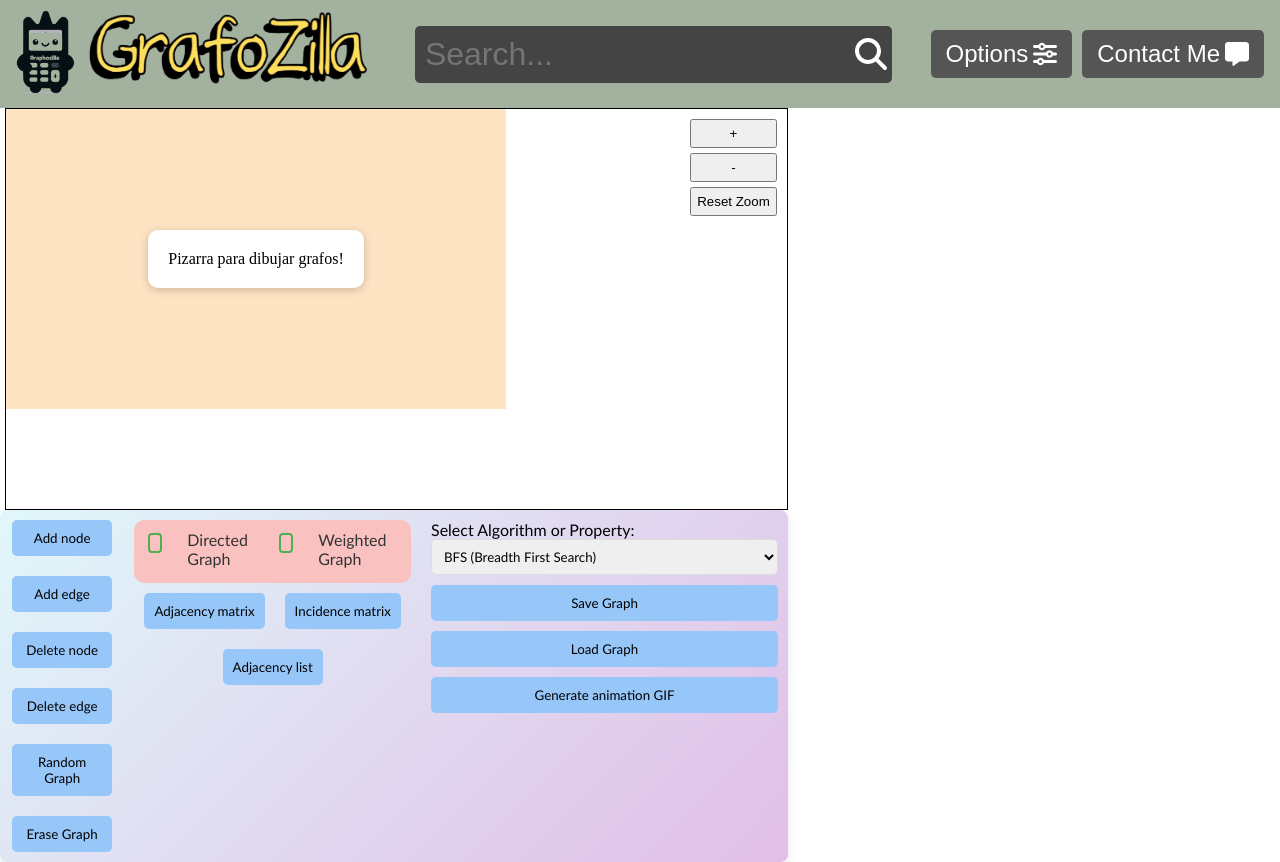
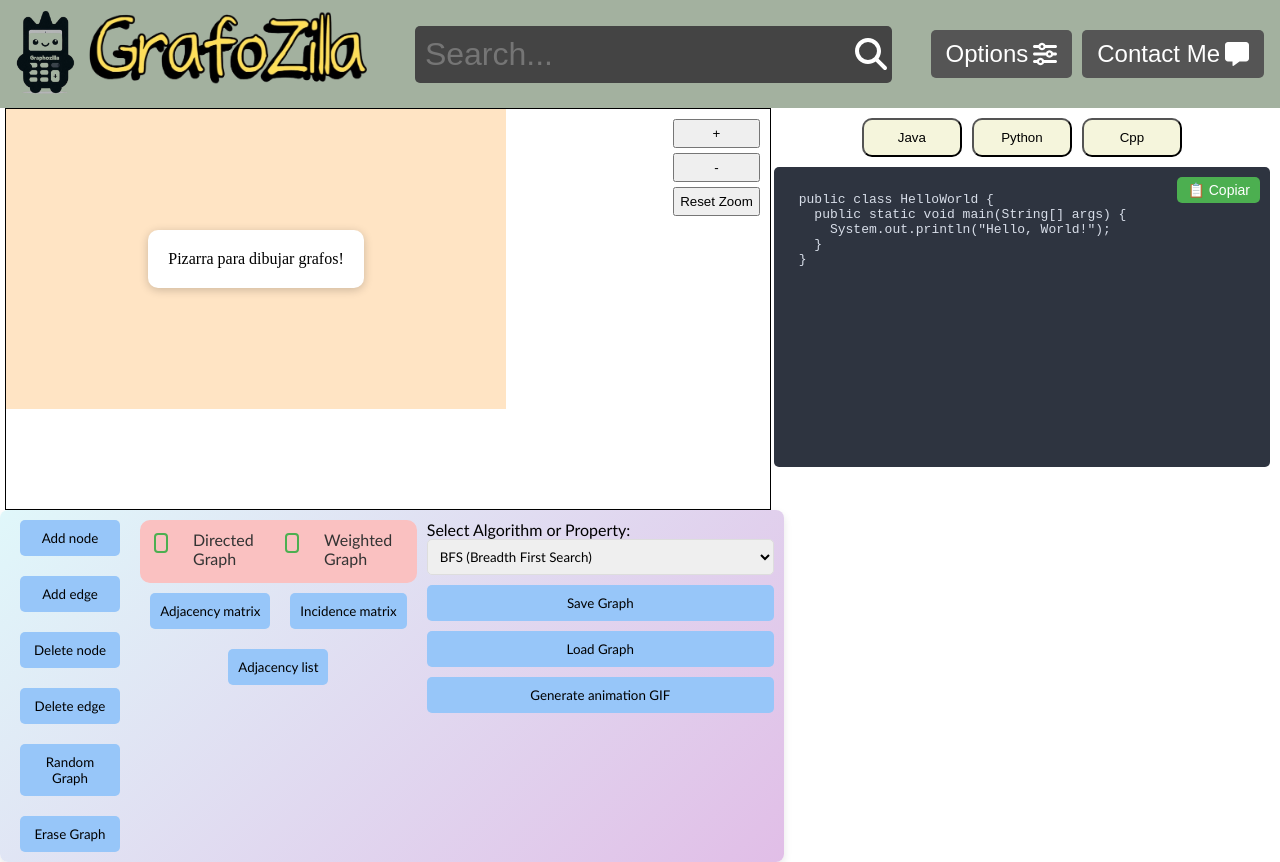
Before and after one commit to dev1d123/GrafoZilla, a Vue app in the folder grafozilla/: page / in a window 1280 px wide. Built offline with nearby package versions, Linux system fonts and the light colour scheme.

Commit message:
Added the code to visualize the code of algoritms...

```diff
--- a/grafozilla/src/components/GraphAlgorithm.vue
+++ b/grafozilla/src/components/GraphAlgorithm.vue
@@ -1,16 +1,146 @@
 <template>
-    <div class="div">wafsdfdfa</div>
+  <div class="code-container">
+    <!-- Selector del lenguaje a visualizar -->
+    <div class="language-selector">
+      <button
+        v-for="lang in languages"
+        :key="lang"
+        @click="selectedLanguage = lang"
+        :class="{ active: selectedLanguage === lang }"
+      >
+        {{ lang }}
+      </button>
+    </div>
+
+    <!-- Visor de código -->
+    <div class="code-viewer">
+      <pre><code>{{ codeContent }}</code></pre>
+      <button class="copy-btn" @click="copyToClipboard">📋 Copiar</button>
+    </div>
+    <p v-if="copyMessage" class="copy-message">{{ copyMessage }}</p>
+  </div>
 </template>
 
 <script lang="ts">
-  import { defineComponent } from 'vue';
+import { defineComponent } from 'vue';
 
-  export default defineComponent({
-    name: 'GraphAlgorithm',
-  });
+type Language = 'Java' | 'Python' | 'Cpp';
 
+export default defineComponent({
+  name: 'GraphAlgorithm',
+  data() {
+    return {
+      selectedLanguage: 'Java' as Language, // Tipado fuerte para lenguajes
+      languages: ['Java', 'Python', 'Cpp'] as Language[],
+      copyMessage: '', // Mensaje que aparece cuando el código se copia
+      codeSnippets: {
+        Java: `public class HelloWorld {
+  public static void main(String[] args) {
+    System.out.println("Hello, World!");
+  }
+}`,
+        Python: `def hello_world():
+  print("Hello, World!")
+
+hello_world()`,
+        Cpp: `#include <iostream>
+using namespace std;
+
+int main() {
+  cout << "Hello, World!" << endl;
+  return 0;
+}`
+      } as Record<Language, string>
+    };
+  },
+  computed: {
+    codeContent(): string {
+      return this.codeSnippets[this.selectedLanguage];
+    }
+  },
+  methods: {
+    copyToClipboard() {
+      const el = document.createElement('textarea');
+      el.value = this.codeContent;
+      document.body.appendChild(el);
+      el.select();
+      document.execCommand('copy'); //idk other alternatives
+      document.body.removeChild(el);
+
+      this.copyMessage = '¡Código copiado!';
+      setTimeout(() => {
+        this.copyMessage = '';
+      }, 2000);
+    }
+  }
+});
 </script>
 
 <style scoped>
+.language-selector button {
+  padding: 10px;
+  width: 100px;
+  border-radius: 10px;
+  transition: all 0.2s;
+  background-color: beige;
+  cursor: pointer;
+}
+.language-selector button:hover {
+  transform: scale(1.2);
+  background-color: rgb(150, 150, 150);
+}
+.language-selector button:active {
+  transform: scale(0.9);
+  background-color: gray;
+}
+.language-selector {
+  display: flex;
+  gap: 10px;
+  justify-content: center;
+  margin-bottom: 10px;
+  margin-top: 10px;
+}
 
+.code-viewer {
+  background-color: #2e3440;
+  color: #d8dee9;
+  position: relative;
+  height: 250px;
+  padding: 25px;
+  border-radius: 5px;
+  overflow-y: auto;
+}
+
+.code-viewer pre {
+  margin: 0;
+}
+
+code {
+  white-space: pre-wrap;
+  word-wrap: break-word;
+}
+
+.copy-btn {
+  position: absolute;
+  top: 10px;
+  right: 10px;
+  background-color: #4caf50;
+  color: white;
+  border: none;
+  border-radius: 5px;
+  padding: 5px 10px;
+  cursor: pointer;
+  font-size: 14px;
+}
+
+.copy-btn:hover {
+  background-color: #45a049;
+}
+
+.copy-message {
+  color: green;
+  text-align: center;
+  margin-top: 10px;
+  font-size: 16px;
+}
 </style>
--- a/grafozilla/src/components/GraphMain.vue
+++ b/grafozilla/src/components/GraphMain.vue
@@ -1,9 +1,15 @@
 <template>
     <NavBar></NavBar>
-    <div class="div">
+    <div class="container">
+      <div class="div">
         <GraphVisualization></GraphVisualization>
         <GraphOptions></GraphOptions>
     </div>
+    <div class="options">
+      <GraphAlgorithm></GraphAlgorithm>
+    </div>
+    </div>
+
 </template>
 
 <script lang="ts">
@@ -11,17 +17,31 @@
   import NavBar from './NavBar.vue';
   import GraphOptions from './GraphOptions.vue';
   import GraphVisualization from './GraphVisualization.vue';
+  import GraphAlgorithm from './GraphAlgorithm.vue';
   export default defineComponent({
     name: 'GraphMain',
     components: {
         GraphOptions,
         NavBar,
-        GraphVisualization
-    },
+        GraphVisualization,
+        GraphAlgorithm
+      },
   });
 
 </script>
 
-<style>
+<style scoped>
+  .container {
+    display: flex;
+    gap: 10px;
+  }
+  .div{
+    width: 60%;
+  }
+  .options{
+    width: 40%;
+    padding-right: 10px;
+  }
+
 
 </style>
--- a/grafozilla/src/components/GraphOptions.vue
+++ b/grafozilla/src/components/GraphOptions.vue
@@ -84,7 +84,7 @@
 
 <style scoped>
 .container {
-  max-width: 60%;
+  width: 100%;
   display: flex;
   justify-content: space-between;
   align-items: flex-start;
@@ -94,7 +94,7 @@
   gap: 20px;
   font-family:'Gill Sans', 'Gill Sans MT', Calibri, 'Trebuchet MS', sans-serif;
   background-image: linear-gradient(135deg, #e0f7fa, #e1bee7);
-
+  overflow: auto;
 }
 
 .actions, .options-button{
--- a/grafozilla/src/components/GraphVisualization.vue
+++ b/grafozilla/src/components/GraphVisualization.vue
@@ -73,7 +73,7 @@ export default defineComponent({
 <style scoped>
   .board-container {
     position: relative;
-    width: 61%;
+    width: 100%;
     height: 400px;
     margin-left: 5px;
     border: 1px solid black;
```
